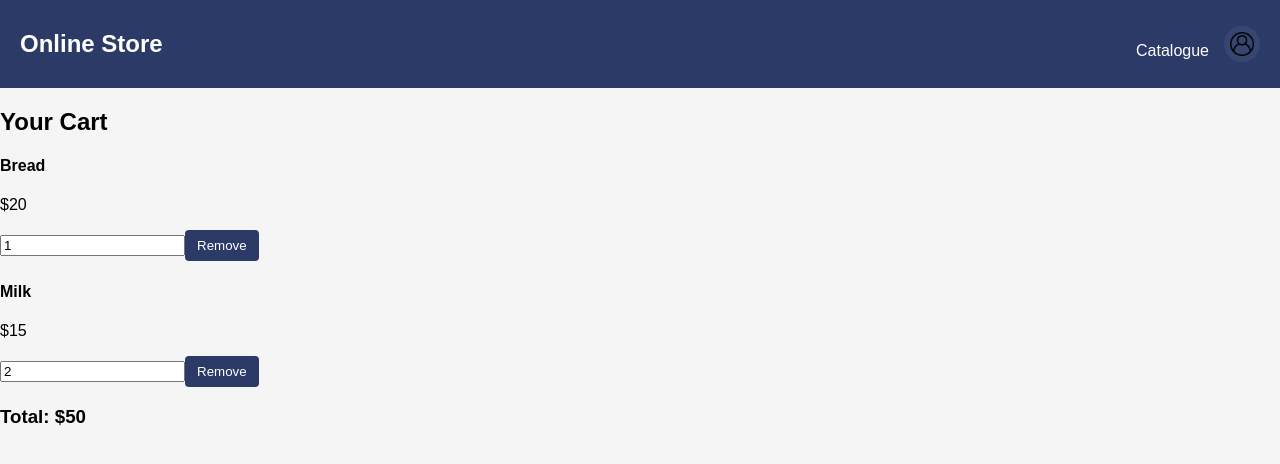
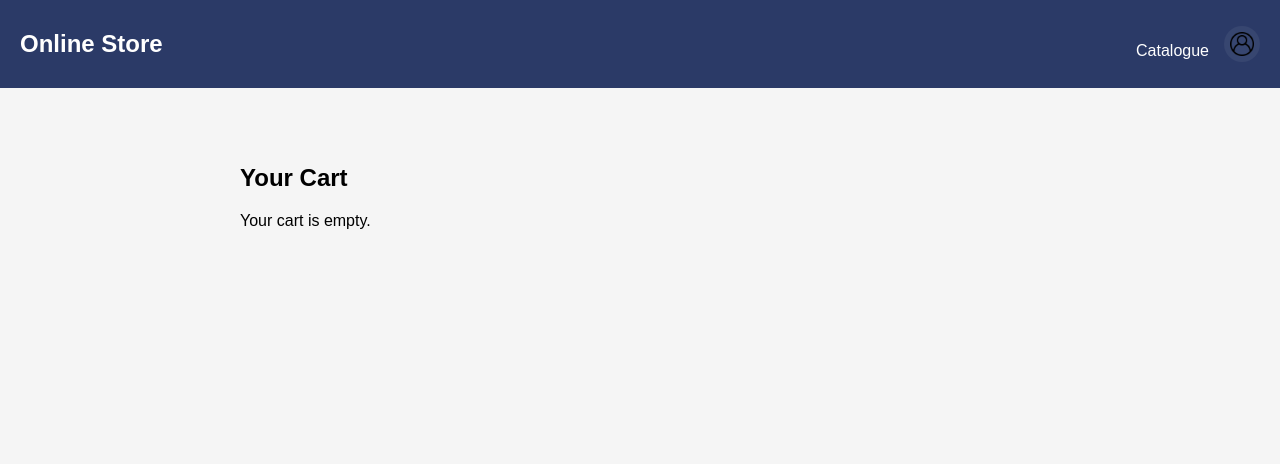
Before and after one commit to romeliao/SWE30003-Assignment3-Group2, a React (Create React App) app in the folder online-store/: page /cart in a window 1280 px wide. Shown: the top 464 px of the page. Built offline with nearby package versions, Linux system fonts and the light colour scheme.

Commit message:
add to cart functionality

```diff
--- a/online-store/src/pages/Cart.js
+++ b/online-store/src/pages/Cart.js
@@ -1,16 +1,27 @@
-import React, { useState } from "react";
+import React, { useState, useEffect } from "react";
 import CartItem from "../components/cartItem";
 
 export default function Cart() {
-  const [cart, setCart] = useState([
-    { id: 1, name: "Bread", price: 20, quantity: 1, image: "/img/itemA.jpg" },
-    { id: 2, name: "Milk", price: 15, quantity: 2, image: "/img/itemB.jpg" },
-  ]);
+  const [cart, setCart] = useState([]);
 
-  const handleRemove = (id) => setCart(cart.filter((i) => i.id !== id));
+  useEffect(() => {
+    const storedCart = JSON.parse(localStorage.getItem("cart")) || [];
+    setCart(storedCart);
+  }, []);
 
-  const handleQuantityChange = (id, qty) =>
-    setCart(cart.map((i) => (i.id === id ? { ...i, quantity: +qty } : i)));
+  const handleRemove = (id) => {
+    const updated = cart.filter((i) => i.id !== id);
+    setCart(updated);
+    localStorage.setItem("cart", JSON.stringify(updated));
+  };
+
+  const handleQuantityChange = (id, qty) => {
+    const updated = cart.map((i) =>
+      i.id === id ? { ...i, quantity: +qty } : i
+    );
+    setCart(updated);
+    localStorage.setItem("cart", JSON.stringify(updated));
+  };
 
   const total = cart.reduce((sum, i) => sum + i.price * i.quantity, 0);
 
--- a/online-store/src/pages/cataloguePage.js
+++ b/online-store/src/pages/cataloguePage.js
@@ -28,6 +28,7 @@ export default function CataloguePage() {
   };
 
 
+
   return (
     <div className="page">
       <h1>Product Catalogue</h1>
--- a/online-store/src/styles.css
+++ b/online-store/src/styles.css
@@ -169,3 +169,29 @@ button:hover {
 .profile-icon {
   display: block;
 }
+
+.cart {
+  max-width: 800px;
+  margin: 2rem auto;
+  padding: 1.5rem;
+}
+
+.cart-item {
+  display: flex;
+  justify-content: space-between;
+  align-items: center;
+  padding: 1rem;
+  border: 1px solid #ddd;
+  border-radius: 10px;
+  margin-bottom: 1rem;
+  box-shadow: 0 1px 4px rgba(0, 0, 0, 0.1);
+}
+
+.cart-item button {
+  background: #ff5a5f;
+  color: #fff;
+  border: none;
+  padding: 6px 10px;
+  border-radius: 5px;
+  cursor: pointer;
+}
```
